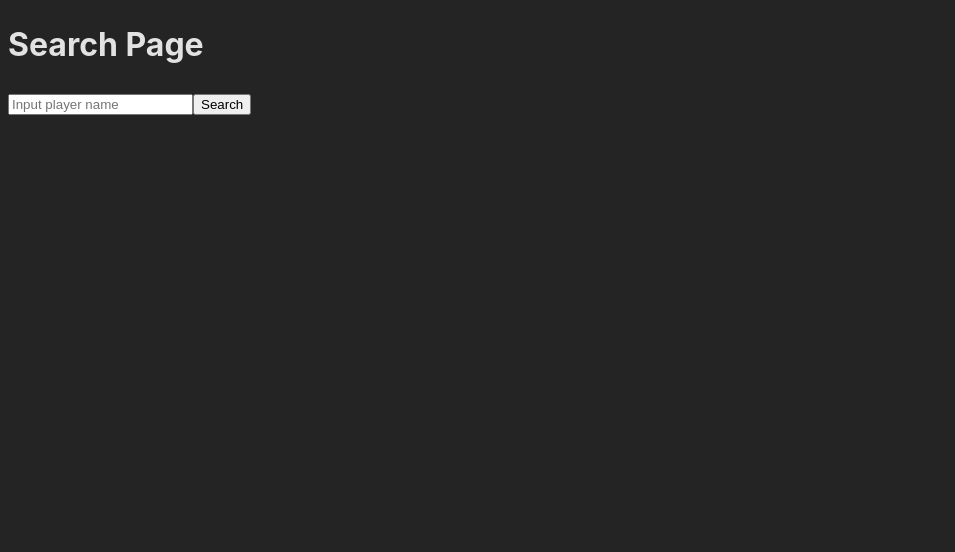
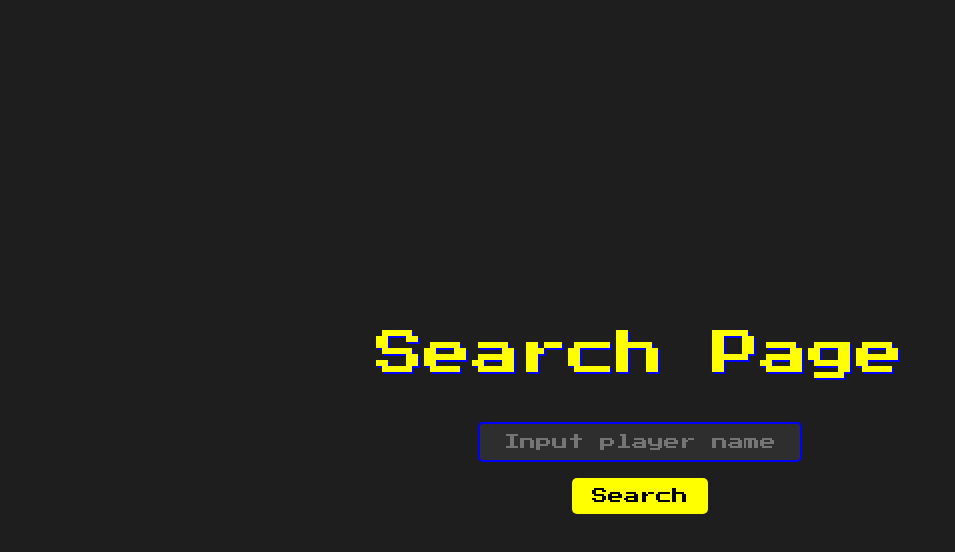
Before and after one commit to ktownmaxi/FFAStats, a React (Vite) app in the folder FFAStatsSite/: page / in a window 1280 px wide. Shown: the top 552 px of the page, without its empty margins (0-955 px from the left). Built offline with nearby package versions, Linux system fonts and the light colour scheme.

Commit message:
- added font - changed design of search page

```diff
--- a/FFAStatsSite/src/main.css
+++ b/FFAStatsSite/src/main.css
@@ -1,5 +1,10 @@
+@font-face {
+  font-family: '2P';
+  src: url('/fonts/PressStart2P-Regular.ttf') format('truetype');
+}
+
 :root {
-  font-family: Inter, system-ui, Avenir, Helvetica, Arial, sans-serif;
+  font-family: '2P', sans-serif;
   line-height: 1.5;
   font-weight: 400;
 
@@ -12,3 +17,7 @@
   -webkit-font-smoothing: antialiased;
   -moz-osx-font-smoothing: grayscale;
 }
+
+body {
+  font-family: '2P', sans-serif;
+}
--- /dev/null
+++ b/FFAStatsSite/src/searchPage/searchPageComp/searchPage.css
@@ -0,0 +1,54 @@
+body {
+    font-family: '2P', sans-serif;
+    background-color: #1e1e1e;
+    color: #ffffff;
+    display: flex;
+    justify-content: center;
+    align-items: center;
+    height: 100vh;
+    margin: 0;
+}
+
+h1 {
+    text-align: center;
+    font-size: 3rem;
+    margin-bottom: 2rem;
+    color: #ffff00; /* Gelb */
+    text-shadow: 2px 2px 0 #0000ff; /* Blau */
+}
+
+form {
+    display: flex;
+    flex-direction: column;
+    align-items: center;
+}
+
+input[type="text"] {
+    font-family: '2P', sans-serif;
+    align-content: center;
+    text-align: center;
+    width: 300px;
+    padding: 10px;
+    margin-bottom: 1rem;
+    border: 2px solid #0000ff; /* Blau */
+    border-radius: 5px;
+    background-color: #2e2e2e;
+    color: #ffffff;
+    font-size: 1rem;
+}
+
+button[type="submit"] {
+    font-family: '2P', sans-serif;
+    padding: 10px 20px;
+    border: none;
+    border-radius: 5px;
+    background-color: #ffff00; /* Gelb */
+    color: #000000;
+    font-size: 1rem;
+    cursor: pointer;
+    transition: background-color 0.3s ease;
+}
+
+button[type="submit"]:hover {
+    background-color: #cccc00; /* Dunkleres Gelb */
+}
--- a/FFAStatsSite/src/searchPage/searchPageComp/searchPage.jsx
+++ b/FFAStatsSite/src/searchPage/searchPageComp/searchPage.jsx
@@ -1,5 +1,6 @@
 import React from 'react';
 import { useNavigate } from 'react-router-dom';
+import './searchPage.css';
 
 
 function SearchPage() {
```
Also changed, not shown: FFAStatsSite/public/fonts/PressStart2P-Regular.ttf (added).
